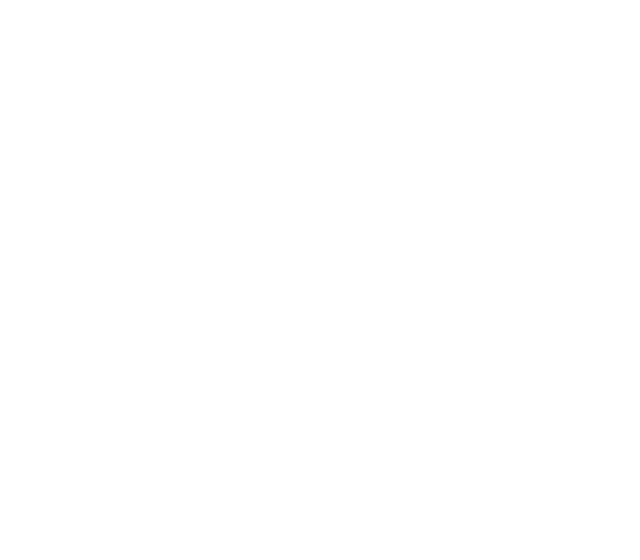
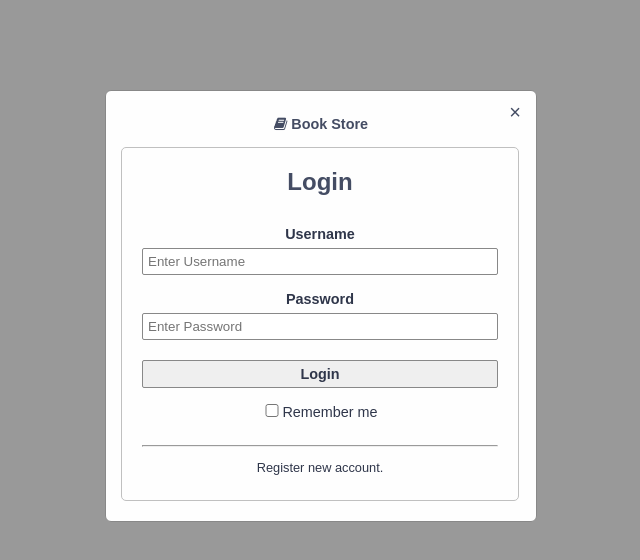
Before and after one commit to birutep/jp172_1_komanda, a React app in the folder book_store_app/: page / in a window 1280 px wide. Shown: the top 560 px of the page, without its empty margins (319-959 px from the left). Built offline with nearby package versions, Linux system fonts and the light colour scheme.

Commit message:
Login form: 	- Done with minor variations from initial version.

```diff
--- a/book_store_app/src/App.js
+++ b/book_store_app/src/App.js
@@ -1,11 +1,12 @@
 import React, { Component } from 'react';
 import pagrindinesKlases from './App.css';
+import Login from './LoginRegister/Login';
 
 class App extends Component {
   render() {
     return (
       <div className={pagrindinesKlases.App}>
-
+      <Login></Login>
       </div>
     );
   }
--- a/book_store_app/src/LoginRegister/Login.css
+++ b/book_store_app/src/LoginRegister/Login.css
@@ -19,13 +19,13 @@
     padding: 15px;
     border: 1px solid #888;
     border-radius: 6px;
-    width: 30%;
-    height: 375px;
+    width: 400px;
+    height: 400px;
 }
 
 .header_form_bordered {
-    margin: auto;
-    width: 80%;
+    width: 89%;
+    height: 83%;
     padding: 20px;
     padding-top: 0;
     border: silver solid 1px;
@@ -37,11 +37,13 @@
     width: 200px;
     padding-top: 10px;
     padding-bottom: 15px;
+    font-size: 0.9em;
 
 }
 
 .header_container h2 {
     padding-bottom: 10px;
+    font-size: 1.5em;
 }
 
 .header_container input,
@@ -55,11 +57,20 @@
     box-sizing: border-box;
 }
 
+.header_submit {
+    font-weight: bold;
+}
+
 .header_modal_content button,
 .header_modal_content label,
-.header_reg a,
 .header_reg_modal_content button {
     color: #2f364a;
+    font-size: 0.9em;
+}
+
+.header_reg{
+    color: #2f364a;
+    font-size: 0.8em;
 }
 
 .header_container .header_remember,
--- a/book_store_app/src/LoginRegister/Login.js
+++ b/book_store_app/src/LoginRegister/Login.js
@@ -6,9 +6,9 @@
         <div id="login_popup" className={cssKlases.header_popup}>
             <div className={cssKlases.header_login_content}>
                 <form className={cssKlases.header_modal_content}>
-                    <span  className="header_login_close" title="Close Login Form">&times;</span>
-                    <div className="header_container">
-                        <h3><i className="fa fa-book"></i>Book Store</h3>
+                    <span  className={cssKlases.header_login_close} title="Close Login Form">&times;</span>
+                    <div className={cssKlases.header_container}>
+                        <h3><i className="fa fa-book"></i> Book Store</h3>
                         <div className={cssKlases.header_form_bordered}>
                             <h2>Login</h2>
                             <label><b>Username</b></label>
```
